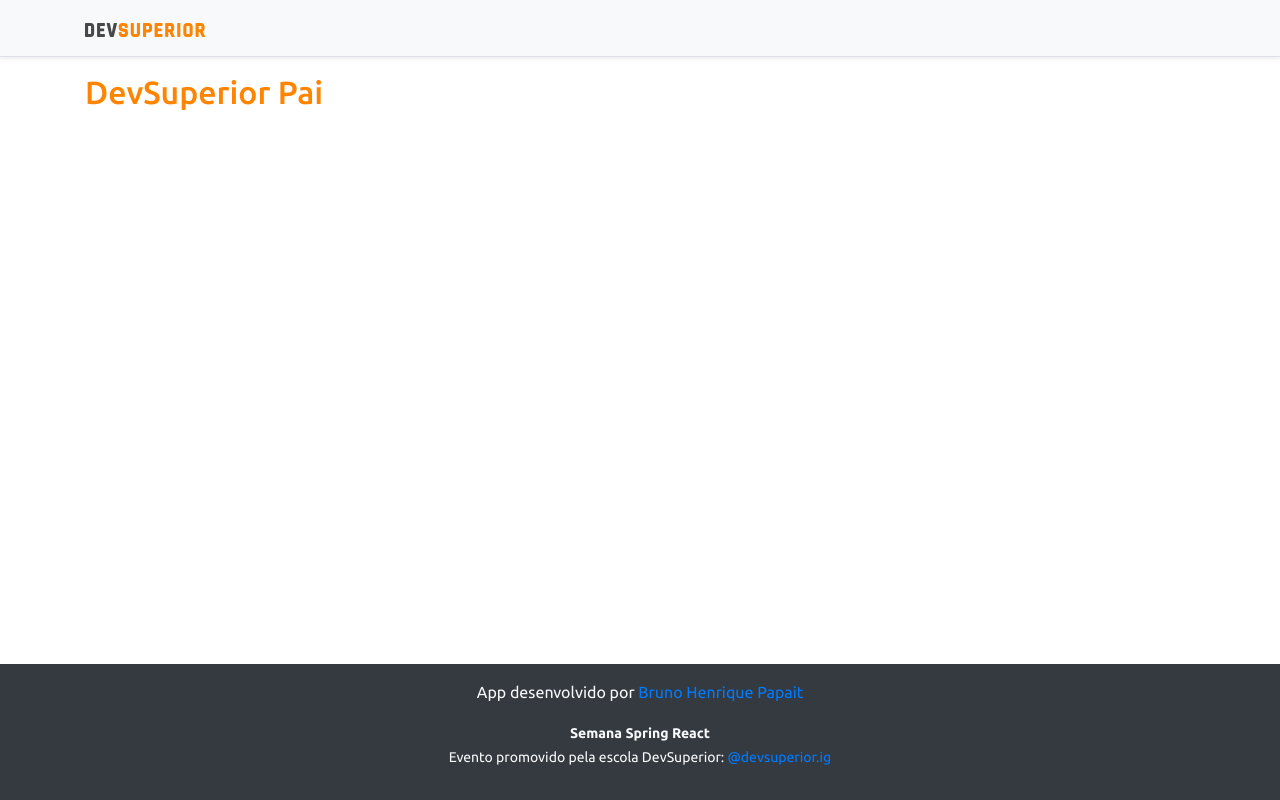
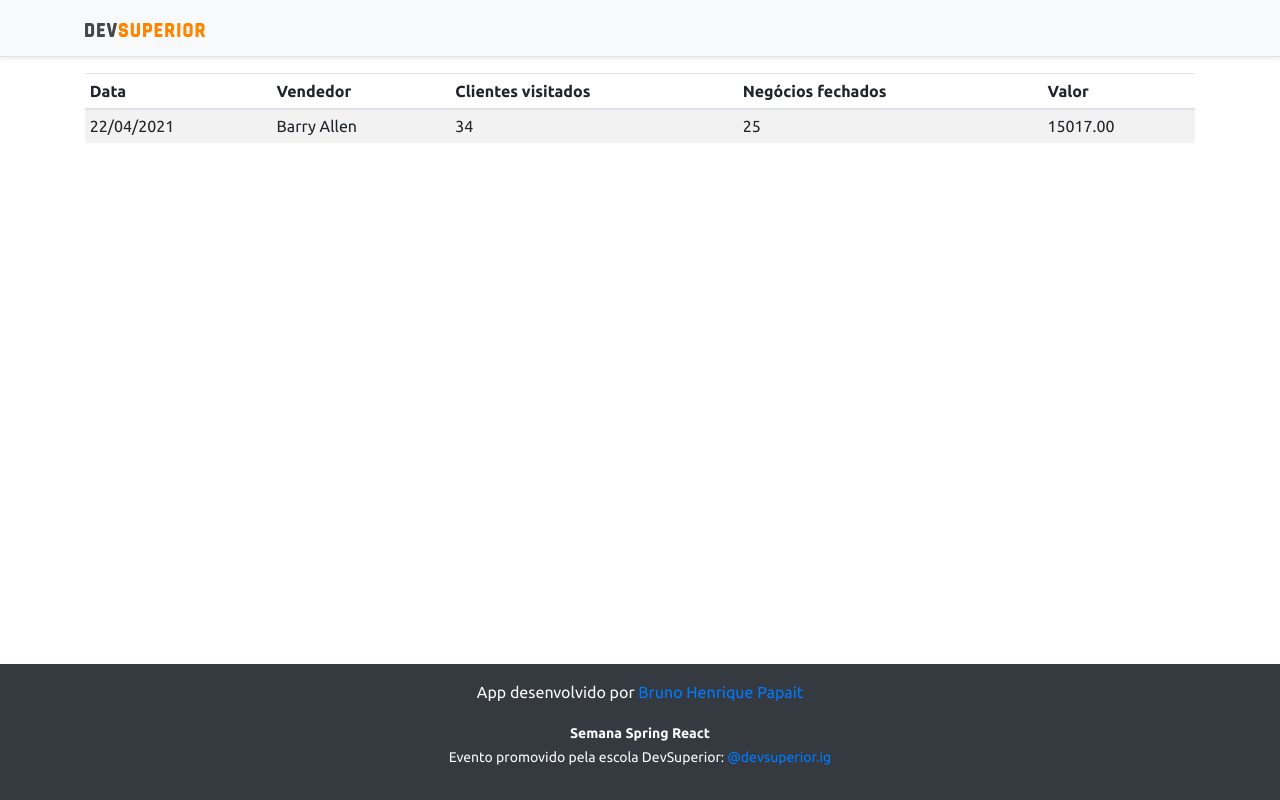
Before and after one commit to brunopapait/sds-vendas, a React (Create React App) app in the folder frontend/: page / in a window 1280 px wide. Built offline with nearby package versions, Linux system fonts and the light colour scheme.

Commit message:
Basic static components

```diff
--- a/frontend/src/App.tsx
+++ b/frontend/src/App.tsx
@@ -1,3 +1,4 @@
+import DataTable from "components/DataTable";
 import Footer from "components/Footer";
 import NavBar from "components/NavBar";
 
@@ -6,7 +7,7 @@ function App() {
     <>
       <NavBar />
       <div className='container'>
-        <h2 className='text-primary'>DevSuperior Pai</h2>
+        <DataTable />
       </div>
       <Footer />
     </>
```
